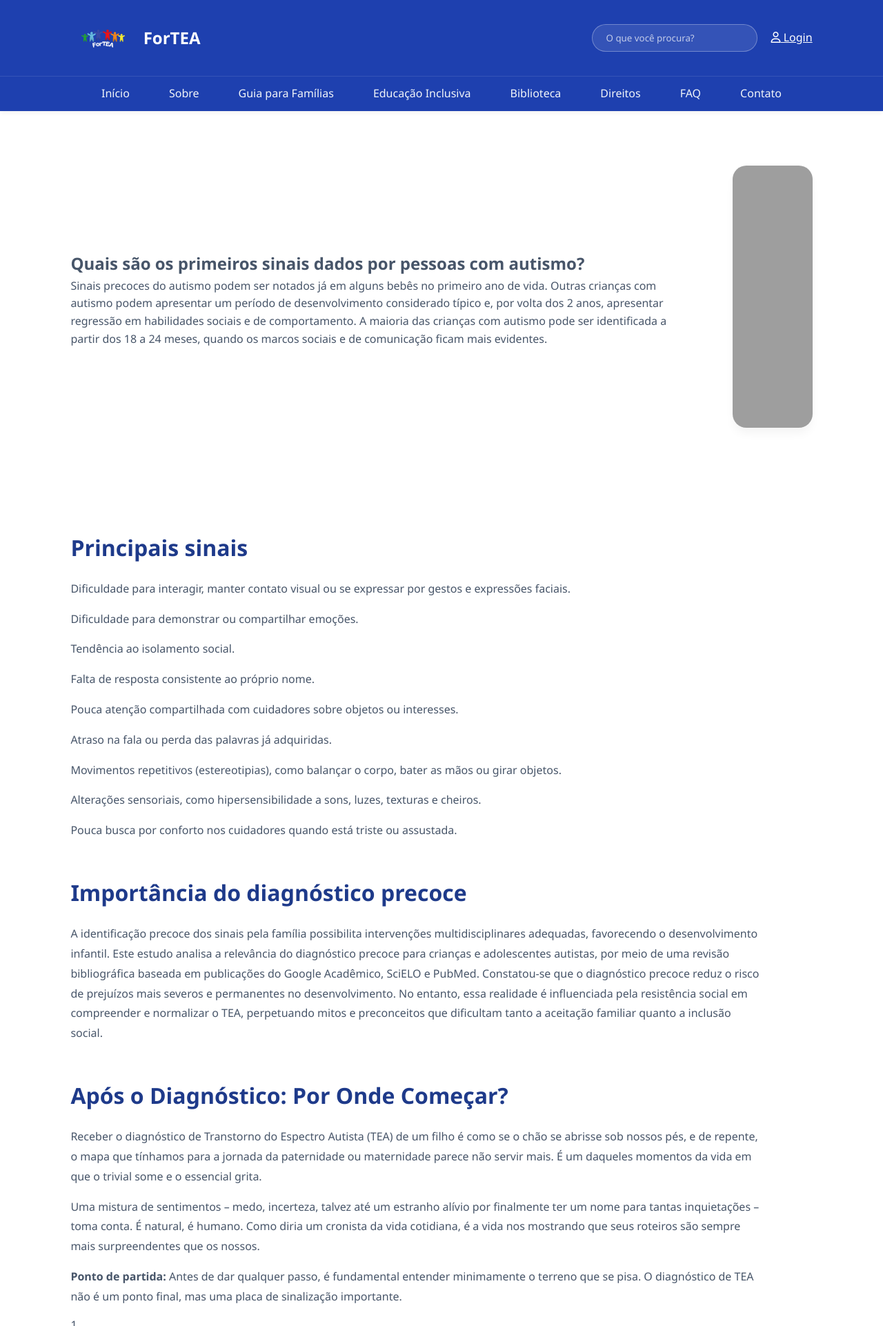
After one commit to anacarolinyf/TCC-2026, a PHP site: page /guia.php in a window 1280 px wide. The commit adds this page. Shown: the top 1922 px of the page at 69% size. Run offline with PHP 8.4, Linux system fonts and the light colour scheme; grey boxes are pictures that could not be loaded.

Commit message:
Add files via upload

```diff
--- /dev/null
+++ b/guia.php
@@ -0,0 +1,155 @@
+<?php include 'includes/header.php';?>
+
+<link rel="stylesheet" href="css/estilo.css">
+
+<main>
+
+<section class="sobre-banner">
+
+    <div class="primeiros-sinais">
+        <h1>Quais são os primeiros sinais dados por pessoas com autismo?</h1>
+        <p class="texto-lg">
+            Sinais precoces do autismo podem ser notados já em alguns bebês no primeiro ano de vida. Outras crianças com autismo podem apresentar um período de desenvolvimento considerado típico e, por volta dos 2 anos, apresentar regressão em habilidades sociais e de comportamento. A maioria das crianças com autismo pode ser identificada a partir dos 18 a 24 meses, quando os marcos sociais e de comunicação ficam mais evidentes.
+        </p>
+    </div>
+
+    <div class="sobre-imagem">
+        <img src="img/diagnostico.png" alt="Atendimento e acolhimento">
+    </div>
+
+</section>
+
+<div class="conteudo-tea">
+
+    <div class="conteudo-principal">
+
+        <!-- PRINCIPAIS SINAIS -->
+        <section class="secao-sinais">
+
+            <h2>Principais sinais</h2>
+
+            <div class="grid-sinais">
+                <div class="card-sinal">
+                    <p>Dificuldade para interagir, manter contato visual ou se expressar por gestos e expressões faciais.</p>
+                </div>
+                <div class="card-sinal">
+                    <p>Dificuldade para demonstrar ou compartilhar emoções.</p>
+                </div>
+                <div class="card-sinal">
+                    <p>Tendência ao isolamento social.</p>
+                </div>
+                <div class="card-sinal">
+                    <p>Falta de resposta consistente ao próprio nome.</p>
+                </div>
+                <div class="card-sinal">
+                    <p>Pouca atenção compartilhada com cuidadores sobre objetos ou interesses.</p>
+                </div>
+                <div class="card-sinal">
+                    <p>Atraso na fala ou perda das palavras já adquiridas.</p>
+                </div>
+                <div class="card-sinal">
+                    <p>Movimentos repetitivos (estereotipias), como balançar o corpo, bater as mãos ou girar objetos.</p>
+                </div>
+                <div class="card-sinal">
+                    <p>Alterações sensoriais, como hipersensibilidade a sons, luzes, texturas e cheiros.</p>
+                </div>
+                <div class="card-sinal">
+                    <p>Pouca busca por conforto nos cuidadores quando está triste ou assustada.</p>
+                </div>
+            </div>
+
+        </section>
+
+        <!-- IMPORTÂNCIA DO DIAGNÓSTICO -->
+        <section class="secao-importancia">
+
+            <div class="caixa-destaque info">
+                <h2>Importância do diagnóstico precoce</h2>
+                <p class="texto-lg">
+                    A identificação precoce dos sinais pela família possibilita intervenções multidisciplinares adequadas, favorecendo o desenvolvimento infantil. Este estudo analisa a relevância do diagnóstico precoce para crianças e adolescentes autistas, por meio de uma revisão bibliográfica baseada em publicações do Google Acadêmico, SciELO e PubMed. Constatou-se que o diagnóstico precoce reduz o risco de prejuízos mais severos e permanentes no desenvolvimento. No entanto, essa realidade é influenciada pela resistência social em compreender e normalizar o TEA, perpetuando mitos e preconceitos que dificultam tanto a aceitação familiar quanto a inclusão social.
+                </p>
+            </div>
+
+        </section>
+
+        <!-- APÓS O DIAGNÓSTICO -->
+        <section class="apos-diagnostico">
+
+            <h2>Após o Diagnóstico: Por Onde Começar?</h2>
+
+            <div class="painel-diagnostico">
+
+
+                <div class="card-reflexao-novo">
+                    <p class="texto-lg">
+                        Receber o diagnóstico de Transtorno do Espectro Autista (TEA) de um filho é como se o chão se abrisse sob nossos pés, e de repente, o mapa que tínhamos para a jornada da paternidade ou maternidade parece não servir mais. É um daqueles momentos da vida em que o trivial some e o essencial grita.
+                    </p>
+                    <p class="texto-lg">
+                        Uma mistura de sentimentos – medo, incerteza, talvez até um estranho alívio por finalmente ter um nome para tantas inquietações – toma conta. É natural, é humano. Como diria um cronista da vida cotidiana, é a vida nos mostrando que seus roteiros são sempre mais surpreendentes que os nossos.
+                    </p>
+                </div>
+
+            </div>
+
+            <div class="alerta-terreno">
+                <p class="texto-destaque">
+                    <strong>Ponto de partida:</strong> Antes de dar qualquer passo, é fundamental entender minimamente o terreno que se pisa. O diagnóstico de TEA não é um ponto final, mas uma placa de sinalização importante.
+                </p>
+            </div>
+
+            <!-- Bloco Principal de Educação -->
+            <div class="bloco-educacao">
+
+                <div class="cabecalho-etapa">
+                    <span class="numero-passo">1</span>
+                    <div>
+                        <h3>Educando-se sobre TEA</h3>
+                        <p class="subtitulo-etapa">O conhecimento é poder, especialmente quando se trata de algo novo e complexo. Buscar informações de qualidade é o primeiro grande passo.</p>
+                    </div>
+                </div>
+
+                <!-- Cards de Informação -->
+                <div class="grid-informacoes">
+                    <article class="card-info">
+                        <div class="card-topo">
+                            <span class="badge verde">Leitura Recomendada</span>
+                            <h4>Fontes Confiáveis</h4>
+                        </div>
+                        <p class="texto-card">
+                            Procure por materiais de organizações respeitadas como sociedades médicas (Sociedade Brasileira de Pediatria, Associação Brasileira de Neurologia e Psiquiatria Infantil), livros de autores renomados na área, e artigos científicos com linguagem acessível.
+                        </p>
+                    </article>
+
+                    <article class="card-info alerta">
+                        <div class="card-topo">
+                            <span class="badge atencao">Atenção</span>
+                            <h4>Cuidado com o Google</h4>
+                        </div>
+                        <p class="texto-card">
+                            A internet é vasta, mas nem tudo que reluz é ouro. Tenha critério ao consumir informações online. Evite fóruns com opiniões radicais ou promessas milagrosas.
+                        </p>
+                    </article>
+
+                    <article class="card-info">
+                        <div class="card-topo">
+                            <span class="badge azul">Diálogo</span>
+                            <h4>Pergunte, questione</h4>
+                        </div>
+                        <p class="texto-card">
+                            Não hesite em tirar todas as suas dúvidas com os profissionais que acompanham seu filho. O objetivo é entender o TEA para oferecer o melhor suporte.
+                        </p>
+                    </article>
+                </div>
+
+                <!-- Banner com texto preenchido -->
+            </div>
+
+        </section>
+
+    </div>
+
+</div>
+
+</main>
+
+<?php include 'includes/footer.php'; ?>
```
Also changed, not shown: biblioteca.php (line endings or trailing spaces), sobre.php (line endings or trailing spaces).
